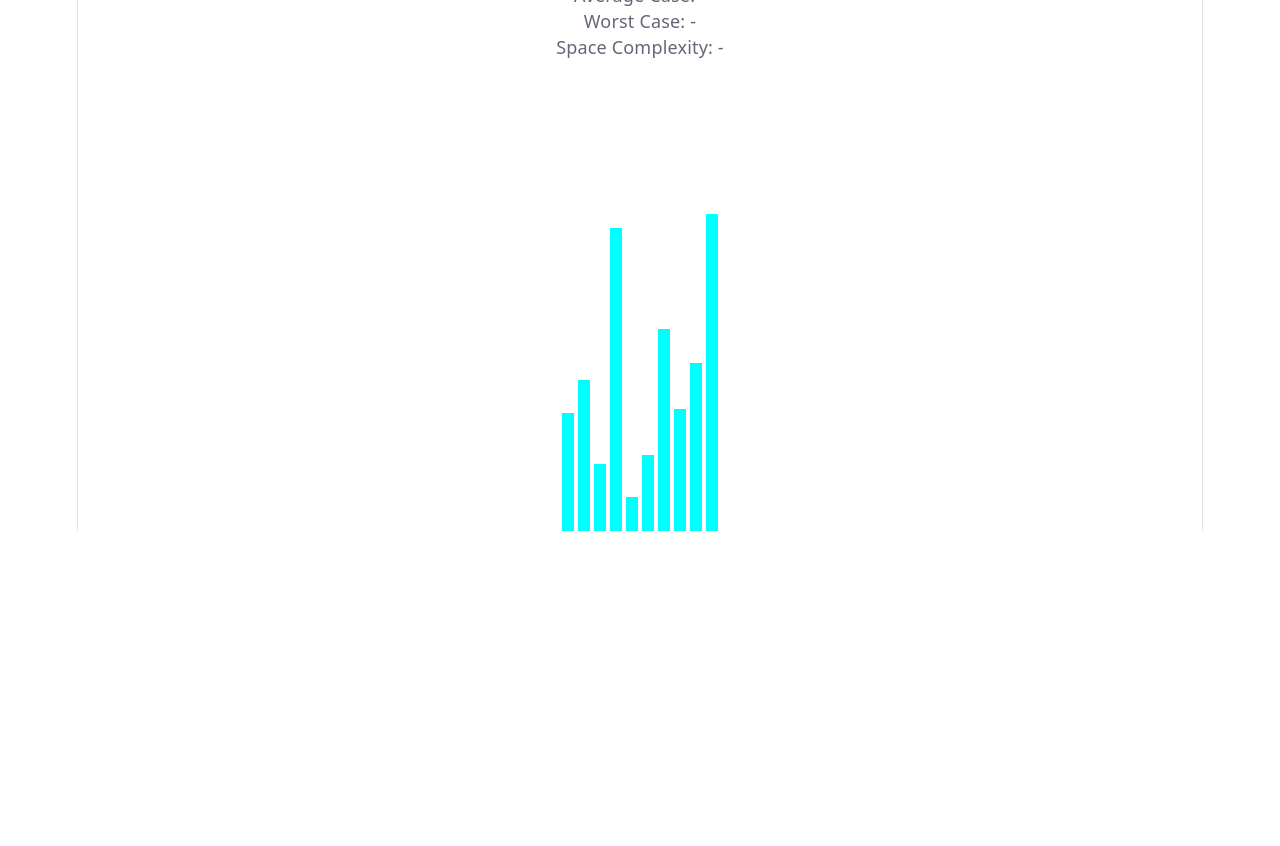
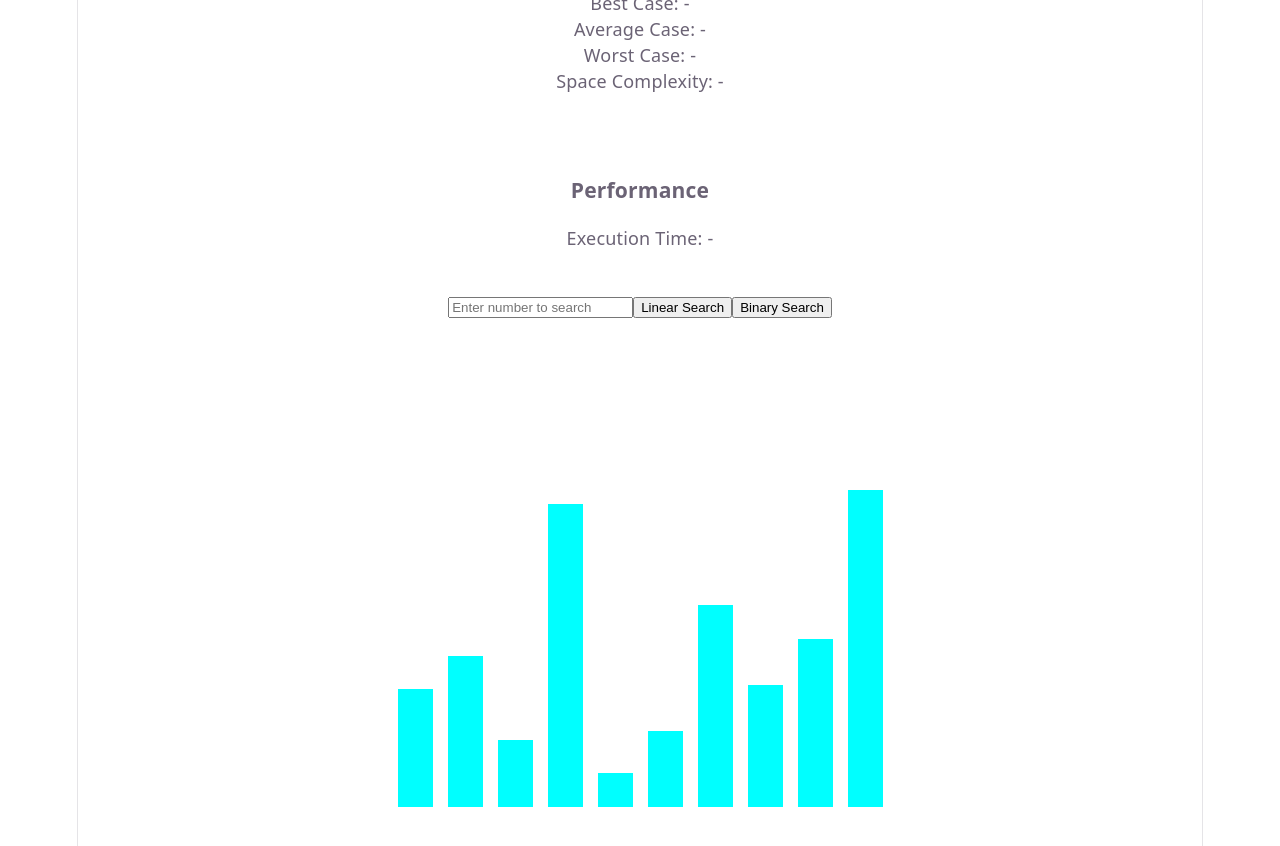
Before and after one commit to smrithi002/DSA-Visualizer-Tracker, a React app in the folder frontend/: page / in a window 1280 px wide. Shown: the part 400-1246 px from the top of the page. Before the commit the page ends 931 px from the top, so only its background shows below. Built offline with nearby package versions, Linux system fonts and the light colour scheme; the HTML template or start-up script is replaced by a standard one.

Commit message:
Added search algorithms, runtime panel, tracker and progress bar

```diff
--- a/frontend/src/App.css
+++ b/frontend/src/App.css
@@ -2,12 +2,18 @@
   display: flex;
   justify-content: center;
   align-items: flex-end;
-  height: 400px;
+
+  min-height: 450px;
+
   margin-top: 50px;
+  margin-bottom: 100px;
+
+  width: 100%;
+
+  gap: 15px; /* space between bars */
 }
 
 .array-bar {
-  width: 12px;
-  margin: 0 2px;
+  width: 35px;
   background-color: cyan;
 }
--- a/frontend/src/App.jsx
+++ b/frontend/src/App.jsx
@@ -1,4 +1,6 @@
+import Navbar from "./components/Navbar";
 import "./App.css";
+
 import { useState, useEffect } from "react";
 
 function App() {
@@ -14,6 +16,13 @@ function App() {
   worst: "-",
   space: "-"
 });
+const [activePage, setActivePage] = useState("visualizer");
+
+const [completedAlgorithms, setCompletedAlgorithms] = useState([]);
+const [searchValue, setSearchValue] = useState("");
+const [foundIndex, setFoundIndex] = useState(-1);
+const [executionTime, setExecutionTime] = useState("-");
+const [searchResult, setSearchResult] = useState("");
 
   const generateArray = () => {
     const temp = [];
@@ -32,12 +41,32 @@ function App() {
   useEffect(() => {
     generateArray();
   }, [arraySize]);
+  useEffect(() => {
+  const saved = localStorage.getItem("completedAlgorithms");
+
+  if (saved) {
+    setCompletedAlgorithms(JSON.parse(saved));
+  }
+}, []);
 
   const sleep = (ms) => {
     return new Promise((resolve) => setTimeout(resolve, ms));
   };
+  const markCompleted = (algorithm) => {
+  if (!completedAlgorithms.includes(algorithm)) {
+    const updated = [...completedAlgorithms, algorithm];
+
+    setCompletedAlgorithms(updated);
+
+    localStorage.setItem(
+      "completedAlgorithms",
+      JSON.stringify(updated)
+    );
+  }
+};
 
   const bubbleSort = async () => {
+    const start = performance.now();
     setAlgorithmInfo({
   name: "Bubble Sort",
   best: "O(n)",
@@ -66,9 +95,14 @@ function App() {
 
     setCurrentBars([]);
     setSorting(false);
+    markCompleted("Bubble Sort");
+    const end = performance.now();
+setExecutionTime(`${(end - start).toFixed(2)} ms`);
   };
 
+
   const selectionSort = async () => {
+    const start = performance.now();
     setAlgorithmInfo({
   name: "Selection Sort",
   best: "O(n²)",
@@ -102,12 +136,16 @@ function App() {
         await sleep(speed);
       }
     }
-
 setCurrentBars([]);
     setSorting(false);
+    markCompleted("Selection Sort");
+    const end = performance.now();
+setExecutionTime(`${(end - start).toFixed(2)} ms`);
   };
 
+
   const insertionSort = async () => {
+    const start = performance.now();
     setAlgorithmInfo({
   name: "Insertion Sort",
   best: "O(n)",
@@ -139,10 +177,14 @@ function App() {
       setArray([...arr]);
       await sleep(speed);
     }
-
 setCurrentBars([]);
     setSorting(false);
+    markCompleted("Insertion Sort");
+    const end = performance.now();
+setExecutionTime(`${(end - start).toFixed(2)} ms`);
   };
+
+
   const merge = async (arr, left, mid, right) => {
   let leftArr = arr.slice(left, mid + 1);
   let rightArr = arr.slice(mid + 1, right + 1);
@@ -196,6 +238,7 @@ const mergeSortHelper = async (arr, left, right) => {
   await merge(arr, left, mid, right);
 };
 const mergeSort = async () => {
+  const start = performance.now();
   setAlgorithmInfo({
     name: "Merge Sort",
     best: "O(n log n)",
@@ -212,7 +255,11 @@ const mergeSort = async () => {
 
   setCurrentBars([]);
   setSorting(false);
+  markCompleted("Merge Sort");
+  const end = performance.now();
+setExecutionTime(`${(end - start).toFixed(2)} ms`);
 };
+
 const partition = async (arr, low, high) => {
   const pivot = arr[high];
 
@@ -252,6 +299,7 @@ const quickSortHelper = async (arr, low, high) => {
   }
 };
 const quickSort = async () => {
+  const start = performance.now();
   setAlgorithmInfo({
     name: "Quick Sort",
     best: "O(n log n)",
@@ -269,17 +317,168 @@ const quickSort = async () => {
   setCurrentBars([]);
 
   setSorting(false);
+  markCompleted("Quick Sort");
+  const end = performance.now();
+setExecutionTime(`${(end - start).toFixed(2)} ms`);
 };
+
+
+const linearSearch = async () => {
+  const start = performance.now();
+
+  markCompleted("Linear Search");
+
+  setSorting(true);
+
+  const target = Number(searchValue);
+
+  setFoundIndex(-1);
+  setSearchResult("");
+
+  let found = false;
+
+  for (let i = 0; i < array.length; i++) {
+    setCurrentBars([i]);
+
+    await sleep(speed);
+
+    if (array[i] === target) {
+      setFoundIndex(i);
+      setSearchResult(`Found at index ${i}`);
+      found = true;
+      break;
+    }
+  }
+
+  if (!found) {
+    setSearchResult("Value not found");
+  }
+
+  setCurrentBars([]);
+  setSorting(false);
+
+  const end = performance.now();
+  setExecutionTime(`${(end - start).toFixed(2)} ms`);
+};
+
+
+const binarySearch = async () => {
+  const start = performance.now();
+
+  markCompleted("Binary Search");
+
+  setSorting(true);
+
+  const sortedArray = [...array].sort((a, b) => a - b);
+
+  setArray(sortedArray);
+
+  const target = Number(searchValue);
+
+  let left = 0;
+  let right = sortedArray.length - 1;
+
+  setFoundIndex(-1);
+  setSearchResult("");
+
+  let found = false;
+
+  while (left <= right) {
+    const mid = Math.floor((left + right) / 2);
+
+    setCurrentBars([left, mid, right]);
+
+    await sleep(speed);
+
+    if (sortedArray[mid] === target) {
+      setFoundIndex(mid);
+      setSearchResult(`Found at index ${mid}`);
+      found = true;
+      break;
+    }
+
+    if (sortedArray[mid] < target) {
+      left = mid + 1;
+    } else {
+      right = mid - 1;
+    }
+  }
+
+  if (!found) {
+    setSearchResult("Value not found");
+  }
+
+  setCurrentBars([]);
+  setSorting(false);
+
+  const end = performance.now();
+
+  setExecutionTime(`${(end - start).toFixed(2)} ms`);
+};
+
 
   return (
     <div className="app">
-      <nav className="navbar">
-        <h2>DSA Visualizer</h2>
-      </nav>
+      <Navbar />
 
       <section className="hero">
+        <div style={{ marginBottom: "20px" }}>
+  <button onClick={() => setActivePage("visualizer")}>
+    Visualizer
+  </button>
+
+  <button onClick={() => setActivePage("tracker")}>
+    Tracker
+  </button>
+</div>
         <h1>Sorting Visualizer</h1>
 
+{activePage === "tracker" ? (
+  <div>
+    <h2>Algorithms Completed</h2>
+
+    {completedAlgorithms.map((algo, index) => (
+      <p key={index}>✓ {algo}</p>
+    ))}
+
+    <h3>Progress: {completedAlgorithms.length}/7</h3>
+
+<div
+  style={{
+    width: "300px",
+    height: "25px",
+    backgroundColor: "#444",
+    borderRadius: "20px",
+    margin: "20px auto",
+    overflow: "hidden",
+  }}
+>
+  <div
+    style={{
+      width: `${(completedAlgorithms.length / 7) * 100}%`,
+      height: "100%",
+      backgroundColor: "limegreen",
+      transition: "0.5s",
+    }}
+  />
+</div>
+
+<h3>
+  {Math.round(
+    (completedAlgorithms.length / 7) * 100
+  )}% Complete
+</h3>
+<button
+  onClick={() => {
+    localStorage.removeItem("completedAlgorithms");
+    setCompletedAlgorithms([]);
+  }}
+>
+  Reset Progress
+</button>
+  </div>
+) : (
+  <>
     <div>
       <button onClick={generateArray} disabled={sorting}>
         Generate New Array
@@ -296,9 +495,11 @@ const quickSort = async () => {
       <button onClick={insertionSort} disabled={sorting}>
         Insertion Sort
       </button>
+
       <button onClick={mergeSort} disabled={sorting}>
         Merge Sort
       </button>
+
       <button onClick={quickSort} disabled={sorting}>
         Quick Sort
       </button>
@@ -314,7 +515,7 @@ const quickSort = async () => {
           onChange={(e) => setSpeed(Number(e.target.value))}
         />
 
-            <span> {speed} ms</span>
+        <span>{speed} ms</span>
       </div>
 
       <div style={{ marginTop: "20px" }}>
@@ -328,9 +529,10 @@ const quickSort = async () => {
           onChange={(e) => setArraySize(Number(e.target.value))}
         />
 
-            <span> {arraySize}</span>
+        <span>{arraySize}</span>
       </div>
     </div>
+
     <div
       style={{
         marginTop: "30px",
@@ -343,29 +545,87 @@ const quickSort = async () => {
       }}
     >
       <h3>{algorithmInfo.name}</h3>
-
       <p>Best Case: {algorithmInfo.best}</p>
-
       <p>Average Case: {algorithmInfo.average}</p>
-
       <p>Worst Case: {algorithmInfo.worst}</p>
-
       <p>Space Complexity: {algorithmInfo.space}</p>
     </div>
-        <div className="array-container">
+    <div
+  style={{
+    marginTop: "20px",
+    padding: "20px",
+    border: "1px solid white",
+    borderRadius: "10px",
+    width: "300px",
+    marginLeft: "auto",
+    marginRight: "auto",
+  }}
+>
+  <h3>Performance</h3>
+  <p>Execution Time: {executionTime}</p>
+</div>
+<div style={{ marginTop: "20px" }}>
+  <input
+    type="number"
+    placeholder="Enter number to search"
+    value={searchValue}
+    onChange={(e) => setSearchValue(e.target.value)}
+  />
+
+  <button onClick={linearSearch} disabled={sorting}>
+    Linear Search
+  </button>
+
+  <button onClick={binarySearch} disabled={sorting}>
+    Binary Search
+  </button>
+</div>
+<h3>{searchResult}</h3>
+  <div
+  className="array-container"
+  style={{
+    overflowX: "auto",
+    width: "100%",
+    paddingTop: "20px",
+  }}
+>
   {array.map((value, index) => (
     <div
       key={index}
+      style={{
+        display: "flex",
+        flexDirection: "column",
+        alignItems: "center",
+      }}
+    >
+      <div
         className="array-bar"
         style={{
           height: `${value}px`,
-                backgroundColor: currentBars.includes(index)
+          backgroundColor:
+            foundIndex === index
+              ? "lime"
+              : currentBars.includes(index)
               ? "red"
               : "cyan",
         }}
       ></div>
+
+      <span
+        style={{
+          color: "white",
+          marginTop: "5px",
+          fontSize: "14px",
+        }}
+      >
+        {value}
+      </span>
+    </div>
   ))}
 </div>
+  </>
+)}
+
       </section>
     </div>
   );
--- /dev/null
+++ b/frontend/src/components/Navbar.jsx
@@ -0,0 +1,9 @@
+function Navbar() {
+  return (
+   <nav className="navbar">
+  <h2>DSA Visualizer</h2>
+</nav>
+  );
+}
+
+export default Navbar;
```
Also changed, not shown: frontend/src/components/ComplexityPanel.jsx (added), frontend/src/components/PerformancePanel.jsx (added), frontend/src/components/Tracker.jsx (added). Lines whose indentation alone changed are shown as unchanged.
